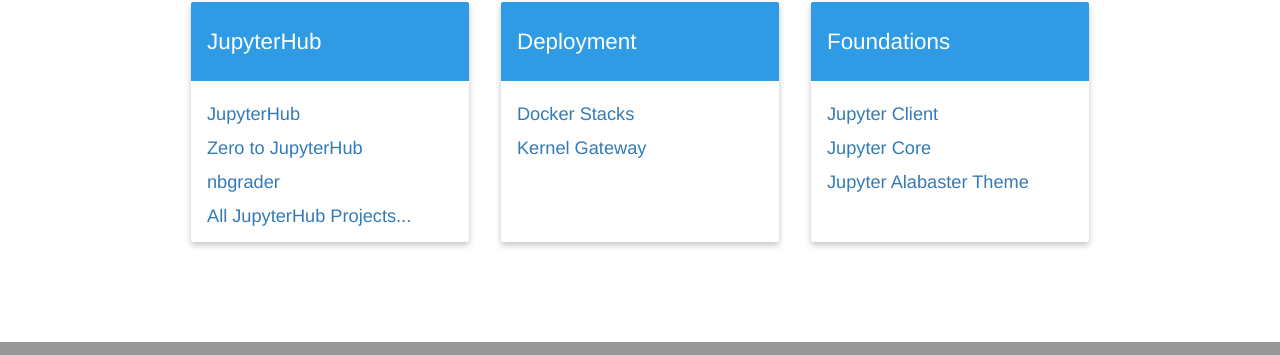
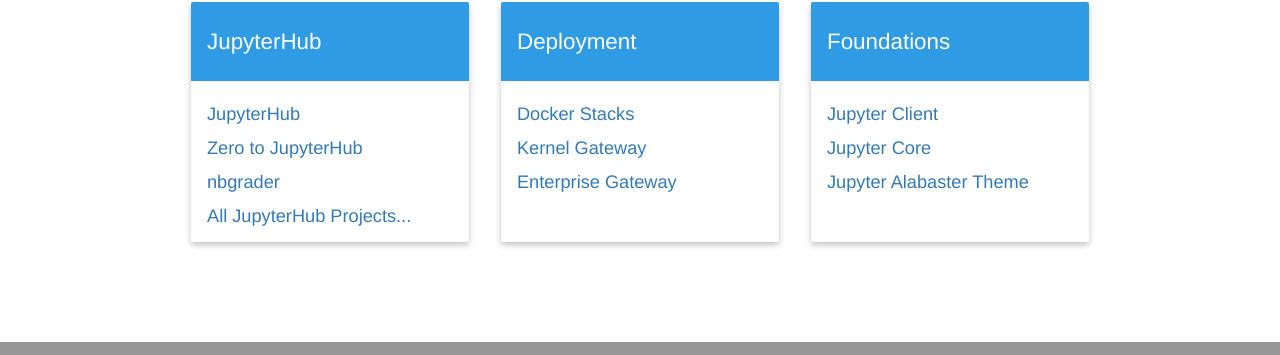
Before and after one commit to jupyter/jupyter.github.io, a Jekyll site: the page built from documentation.md, in a window 1280 px wide and 1396 px high. Shown: the part 907-1262 px from the top of the window. Built offline with Jekyll 4.4.1, drawn with Linux system fonts in a browser that asks for light colours; comment, search, counter and statistics services are not loaded.

Commit message:
Add EG project doc link

```diff
--- a/_data/documentation.yml
+++ b/_data/documentation.yml
@@ -39,6 +39,7 @@
 Deployment:
   Docker Stacks: https://github.com/jupyter/docker-stacks
   Kernel Gateway: https://jupyter-kernel-gateway.readthedocs.io/en/latest/
+  Enterprise Gateway: https://jupyter-enterprise-gateway.readthedocs.io/en/latest/
 
 Foundations:
   Jupyter Client: https://jupyter-client.readthedocs.io/en/latest/
```
